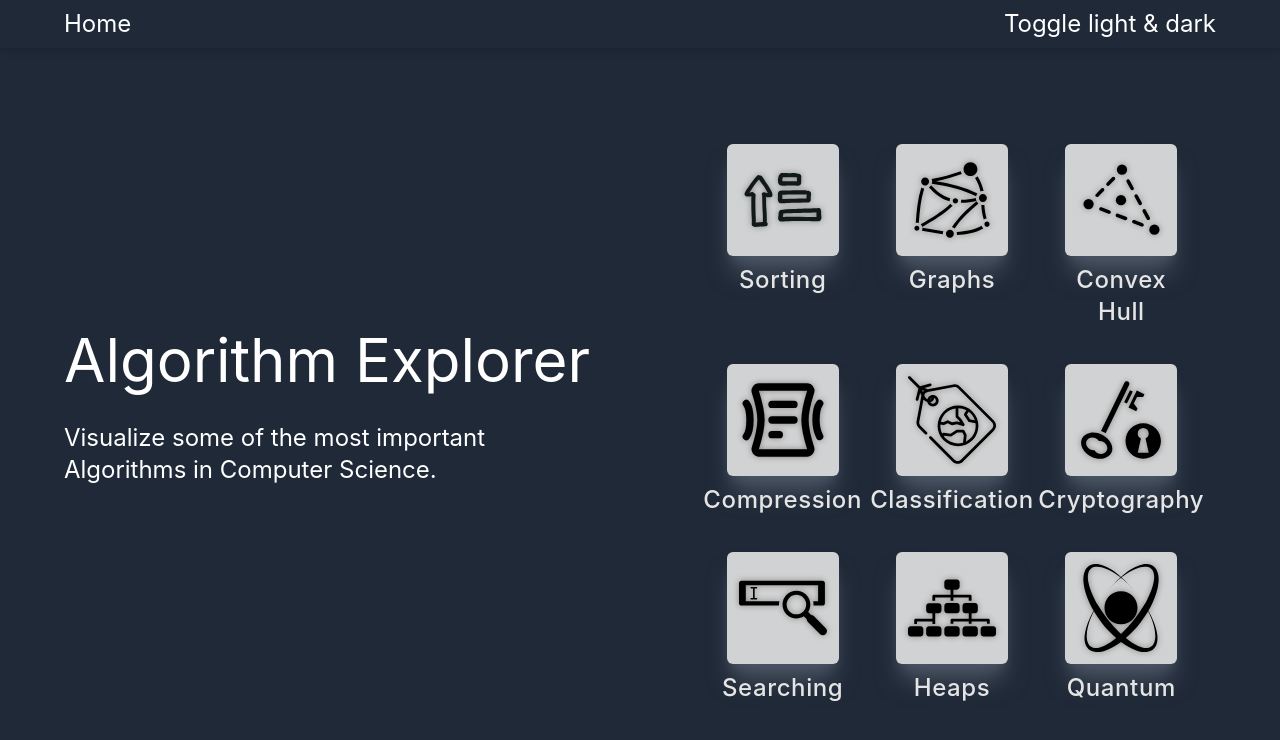
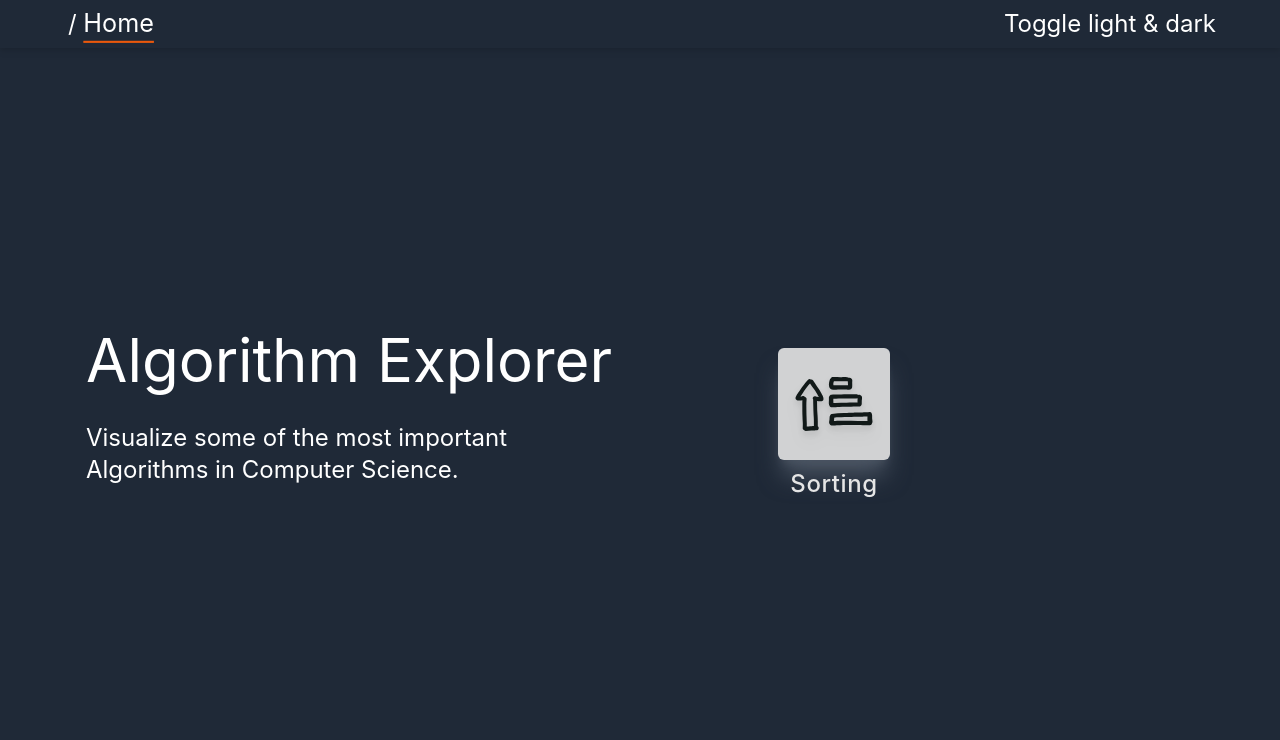
Before and after one commit to ManuelLerchner/algorithm-explorer, a React (Create React App) app: page / in a window 1280 px wide. Shown: the top 740 px of the page. Built offline with nearby package versions, Linux system fonts and the light colour scheme.

Commit message:
implement different pages

```diff
--- a/package.json
+++ b/package.json
@@ -10,6 +10,7 @@
     "@types/node": "^16.11.45",
     "@types/react": "^18.0.15",
     "@types/react-dom": "^18.0.6",
+    "framer-motion": "^7.0.0",
     "react": "^18.2.0",
     "react-dom": "^18.2.0",
     "react-router-dom": "^6.3.0",
--- a/src/App.tsx
+++ b/src/App.tsx
@@ -1,21 +1,40 @@
 import StartPage from "./pages/StartPage";
 import NavBar from "./components/NavBar";
-import { Router, Route, BrowserRouter, Routes } from "react-router-dom";
+import {
+  Router,
+  Route,
+  BrowserRouter,
+  Routes,
+  useLocation,
+} from "react-router-dom";
 import { useState } from "react";
+import CategoryPage from "./pages/CategoryPage";
+import { AnimatePresence } from "framer-motion";
 
 function App() {
   const [isDark, setIsDark] = useState(true);
   const toggleIsDark = () => setIsDark(!isDark);
 
+  const location = useLocation();
+
   return (
     <div className={isDark ? "dark" : "light"}>
-      <div className="bg-neutral-100 dark:bg-gray-800 flex flex-col h-screen overflow-y-auto transition-colors duration-500 ">
+      <div className="bg-neutral-100 dark:bg-gray-800 flex flex-col h-screen overflow-y-auto transition-colors duration-500 overflow-x-hidden">
         <NavBar toggleIsDark={toggleIsDark} />
 
-        <Routes>
-          <Route path="/" element={<StartPage />}></Route>
-          <Route path="/sorting" element={<> sorting</>}></Route>
-        </Routes>
+        <AnimatePresence exitBeforeEnter>
+          <Routes location={location} key={location.pathname}>
+            <Route path="/" element={<StartPage />}></Route>
+            <Route
+              path="/:algorithmCategory"
+              element={<CategoryPage />}
+            ></Route>
+            <Route
+              path="/sorting/:algorithm"
+              element={<p>sorting subpage</p>}
+            ></Route>
+          </Routes>
+        </AnimatePresence>
       </div>
     </div>
   );
--- a/src/components/AlgorithmCategory/AlgorithmCategory.css
+++ /dev/null
@@ -1,3 +0,0 @@
-.dropShadow {
-  filter: drop-shadow(0px 0px 3px  rgb(133, 132, 132));
-}
--- a/src/components/NavBar.tsx
+++ b/src/components/NavBar.tsx
@@ -1,17 +1,48 @@
-import { useNavigate } from "react-router-dom";
-import { AlgorithmCategoryProps } from "../models/AlgorithmCategoryProps";
+import { useLocation, useNavigate } from "react-router-dom";
 
 function NavBar({ toggleIsDark }: { toggleIsDark: () => void }) {
   const navigate = useNavigate();
+  const location = useLocation();
 
-  function goToRoute(url: string) {
-    navigate(url);
+  const breadcrumbs = ("home/" + location.pathname).split("/").filter(Boolean);
+
+  function goToRoute(breadcrumbs: string[], index: number) {
+    breadcrumbs[0] = "";
+    let res = breadcrumbs.splice(0, index + 1).join("/");
+
+    navigate(res);
+  }
+
+  function formatBreadcrumbs(crumb: string) {
+    return crumb.charAt(0).toUpperCase() + crumb.slice(1);
   }
 
   return (
     <div className="h-12 flex flex-row items-center justify-between px-16 bg-neutral-200 dark:bg-gray-800 drop-shadow-md text-2xl dark:text-white">
-      <div className="">
-        <button onClick={() => goToRoute("/")}>Home</button>
+      <button
+        className="md:hidden"
+        onClick={() => goToRoute(breadcrumbs, breadcrumbs.length - 2)}
+      >
+        {breadcrumbs.length > 1 && "Back"}
+      </button>
+
+      <div className="hidden md:flex items-center justify-center">
+        {breadcrumbs.map((name, i) => (
+          <div key={"breadcrumb-" + i}>
+            <span className="mx-1">/</span>
+            <button
+              className={
+                "mx-1 hover:scale-105 transition-all ease-out cursor-pointer " +
+                (i === breadcrumbs.length - 1
+                  ? " underline underline-offset-8 dark:decoration-orange-600 decoration-cyan-700 scale-[1.05]"
+                  : "")
+              }
+              onClick={() => goToRoute(breadcrumbs, i)}
+            >
+              {formatBreadcrumbs(name)}
+            </button>
+          </div>
+        ))}
       </div>
       <div>
         <button onClick={toggleIsDark}>Toggle light & dark</button>
--- a/src/components/AlgorithmCategory/AlgorithmCategory.tsx
+++ b/src/components/NavigationButton.tsx
@@ -1,8 +1,14 @@
-import { AlgorithmCategoryProps } from "../../models/AlgorithmCategoryProps";
 import { useNavigate } from "react-router-dom";
-import "./AlgorithmCategory.css";
 
-function AlgorithmCategory({ name, Icon, url }: AlgorithmCategoryProps) {
+function AlgorithmCategory({
+  name,
+  Icon,
+  url,
+}: {
+  name: string;
+  Icon: any;
+  url: string;
+}) {
   const navigate = useNavigate();
 
   function goToRoute() {
@@ -17,15 +23,14 @@ function AlgorithmCategory({ name, Icon, url }: AlgorithmCategoryProps) {
       <div className="flex justify-center items-center flex-col">
         <div
           className={
-            "w-28 h-28 shadow-xl shadow-stone-400 dark:shadow-gray-600 bg-zinc-300 dark:bg-neutral-200/90 rounded-md mb-2  "
+            "w-28 h-28 shadow-xl shadow-stone-300 dark:shadow-gray-600 bg-zinc-400/90 dark:bg-neutral-200/90 rounded-md mb-2  "
           }
         >
-          <Icon className="w-full h-full dropShadow p-3 hover:p-[0.65rem] transition-all ease-in" />
+          <Icon className="w-full h-full drop-shadow-lg p-3 hover:p-[0.65rem] transition-all ease-in" />
         </div>
         <h3 className="dark:text-neutral-200 text-2xl text-center tracking-wide font-medium ">
           {name}
         </h3>
-
       </div>
     </div>
   );
--- /dev/null
+++ b/src/data/AlgorithmsStructure.ts
@@ -0,0 +1,45 @@
+// <AlgorithmCategory name="Graphs" Icon={graphIcon} url="/" />
+// <AlgorithmCategory name="Convex Hull" Icon={convexHullIcon} url="/" />
+// <AlgorithmCategory name="Compression" Icon={compressionIcon} url="/" />
+// <AlgorithmCategory name="Classification" Icon={classificationIcon} url="/" />
+// <AlgorithmCategory name="Cryptography" Icon={cryptographyIcon} url="/" />
+// <AlgorithmCategory name="Searching" Icon={searchingIcon} url="/" />
+// <AlgorithmCategory name="Heaps" Icon={heapsIcon} url="/" />
+// <AlgorithmCategory name="Quantum" Icon={quantumIcon} url="/" />
+
+import { ReactComponent as sortIcon } from "../assets/sort-icon.svg";
+import { ReactComponent as graphIcon } from "../assets/graph-icon.svg";
+import { ReactComponent as convexHullIcon } from "../assets/convex-hull-icon.svg";
+import { ReactComponent as compressionIcon } from "../assets/compression-icon.svg";
+import { ReactComponent as classificationIcon } from "../assets/classification-icon.svg";
+import { ReactComponent as cryptographyIcon } from "../assets/cryptography-icon.svg";
+import { ReactComponent as searchingIcon } from "../assets/searching-icon.svg";
+import { ReactComponent as heapsIcon } from "../assets/heaps-icon.svg";
+import { ReactComponent as quantumIcon } from "../assets/quantum-icon.svg";
+
+export const Algorithms = [
+  {
+    category: "Sorting",
+    description:
+      "Sorting algorithms are used to sort a list of items. There exist many different algorithms each of them with their set of strengths and weaknesses.",
+    url: "/sorting",
+    icon: sortIcon,
+    implementations: [
+      {
+        name: "Bubble Sort",
+        url: "/sorting/bubble-sort",
+        icon: sortIcon,
+      },
+      {
+        name: "Selection Sort",
+        url: "/sorting/selection-sort",
+        icon: sortIcon,
+      },
+      {
+        name: "Insertion Sort",
+        url: "/sorting/insertion-sort",
+        icon: sortIcon,
+      },
+    ],
+  },
+];
--- a/src/models/AlgorithmCategoryProps.ts
+++ /dev/null
@@ -1,5 +0,0 @@
-export interface AlgorithmCategoryProps {
-  name: string;
-  url: string;
-  Icon: any;
-}
--- /dev/null
+++ b/src/pages/CategoryPage.tsx
@@ -0,0 +1,62 @@
+import { useParams } from "react-router-dom";
+import AlgorithmCategory from "../components/NavigationButton";
+import { Algorithms } from "../data/AlgorithmsStructure";
+import AlgorithmCategoryNotFound from "./error/AlgorithmCategoryNotFound";
+import { motion } from "framer-motion";
+import { pageVariant } from "./transitionProperties";
+
+function CategoryPage() {
+  const params = useParams();
+
+  const algorithmCategory = params.algorithmCategory;
+
+  const algorithmExists = Algorithms.some(
+    (algorithm) => algorithm.category.toLowerCase() === algorithmCategory
+  );
+
+  if (!algorithmExists) {
+    return <AlgorithmCategoryNotFound />;
+  }
+
+  const algorithm = Algorithms.find(
+    (algorithm) => algorithm.category.toLowerCase() === algorithmCategory
+  )!;
+
+  return (
+    <motion.div
+      key="algorithms-page"
+      variants={pageVariant}
+      initial="hidden"
+      animate="visible"
+      exit="exit"
+      className="flex items-center justify-center p-12 lg:p-16 my-auto overfk"
+    >
+      <div className="flex items-center justify-around h-min w-full  flex-col lg:flex-row ">
+        <div className="title max-w-xl h-fit lg:mr-12 text-center lg:text-left flex flex-col lg:items-start items-center my-4">
+          <h1 className="dark:text-white text-5xl sm:text-6xl">
+            {algorithm.category}
+          </h1>
+          <h2 className="dark:text-white text-2xl my-8">
+            {algorithm.description}
+          </h2>
+          <h3 className="dark:text-white text-xl">
+            Feel free to explore the algorithms in this category by selecting
+            the the desired algorithm.
+          </h3>
+        </div>
+        <div className="grid-cols-2 sm:grid-cols-3 grid gap-7 grid-flow-row-dense m-6 items-start ">
+          {algorithm.implementations.map((algorithm, i) => (
+            <AlgorithmCategory
+              key={i}
+              name={algorithm.name}
+              Icon={algorithm.icon}
+              url={algorithm.url}
+            />
+          ))}
+        </div>
+      </div>
+    </motion.div>
+  );
+}
+
+export default CategoryPage;
--- a/src/pages/StartPage.tsx
+++ b/src/pages/StartPage.tsx
@@ -1,19 +1,19 @@
-import { ReactComponent as sortIcon } from "../assets/sort-icon.svg";
-import { ReactComponent as graphIcon } from "../assets/graph-icon.svg";
-import { ReactComponent as convexHullIcon } from "../assets/convex-hull-icon.svg";
-import { ReactComponent as compressionIcon } from "../assets/compression-icon.svg";
-import { ReactComponent as classificationIcon } from "../assets/classification-icon.svg";
-import { ReactComponent as cryptographyIcon } from "../assets/cryptography-icon.svg";
-import { ReactComponent as searchingIcon } from "../assets/searching-icon.svg";
-import { ReactComponent as heapsIcon } from "../assets/heaps-icon.svg";
-import { ReactComponent as quantumIcon } from "../assets/quantum-icon.svg";
+import { Algorithms } from "../data/AlgorithmsStructure";
 
-
-import AlgorithmCategory from "../components/AlgorithmCategory/AlgorithmCategory";
+import AlgorithmCategory from "../components/NavigationButton";
+import { motion } from "framer-motion";
+import { pageVariant } from "./transitionProperties";
 
 function StartPage() {
   return (
-    <div className=" flex items-center justify-center p-12 lg:p-16 my-auto  ">
+    <motion.div
+      key="start-page"
+      variants={pageVariant}
+      initial="hidden"
+      animate="visible"
+      exit="exit"
+      className="flex items-center justify-center p-12 lg:p-16 my-auto"
+    >
       <div className="flex items-center justify-around h-min w-full  flex-col lg:flex-row ">
         <div className="title max-w-xl h-fit lg:mr-12 text-center lg:text-left flex flex-col lg:items-start items-center my-4">
           <h1 className="dark:text-white text-5xl sm:text-6xl">
@@ -24,18 +24,17 @@ function StartPage() {
           </h2>
         </div>
         <div className="grid-cols-2 sm:grid-cols-3 grid gap-7 grid-flow-row-dense m-6 items-start ">
-          <AlgorithmCategory name="Sorting" Icon={sortIcon} url="/sorting" />
-          <AlgorithmCategory name="Graphs" Icon={graphIcon} url="/" />
-          <AlgorithmCategory name="Convex Hull" Icon={convexHullIcon} url="/" />
-          <AlgorithmCategory name="Compression" Icon={compressionIcon} url="/" />
-          <AlgorithmCategory name="Classification" Icon={classificationIcon} url="/" />
-          <AlgorithmCategory name="Cryptography" Icon={cryptographyIcon} url="/" />
-          <AlgorithmCategory name="Searching" Icon={searchingIcon} url="/" />
-          <AlgorithmCategory name="Heaps" Icon={heapsIcon} url="/" />
-          <AlgorithmCategory name="Quantum" Icon={quantumIcon} url="/" />
+          {Algorithms.map((algorithmType, i) => (
+            <AlgorithmCategory
+              key={i}
+              name={algorithmType.category}
+              Icon={algorithmType.icon}
+              url={algorithmType.url}
+            />
+          ))}
         </div>
       </div>
-    </div>
+    </motion.div>
   );
 }
 
--- /dev/null
+++ b/src/pages/transitionProperties.ts
@@ -0,0 +1,25 @@
+import { Variants } from "framer-motion";
+
+export const pageVariant: Variants = {
+  hidden: {
+    opacity: 0,
+    x: "50vw",
+  },
+  visible: {
+    opacity: 1,
+
+    x: 0,
+    transition: {
+      duration: 1.5,
+      type: "spring",
+    },
+  },
+  exit: {
+    opacity: 0,
+    x: "-50vw",
+    transition: {
+      duration: 1,
+      ease: "easeInOut",
+    },
+  },
+};
```
Also changed, not shown: src/pages/error/AlgorithmCategoryNotFound.tsx (added, +12 -0 lines), 1 other file (tests, documents, lock files or other folders).
